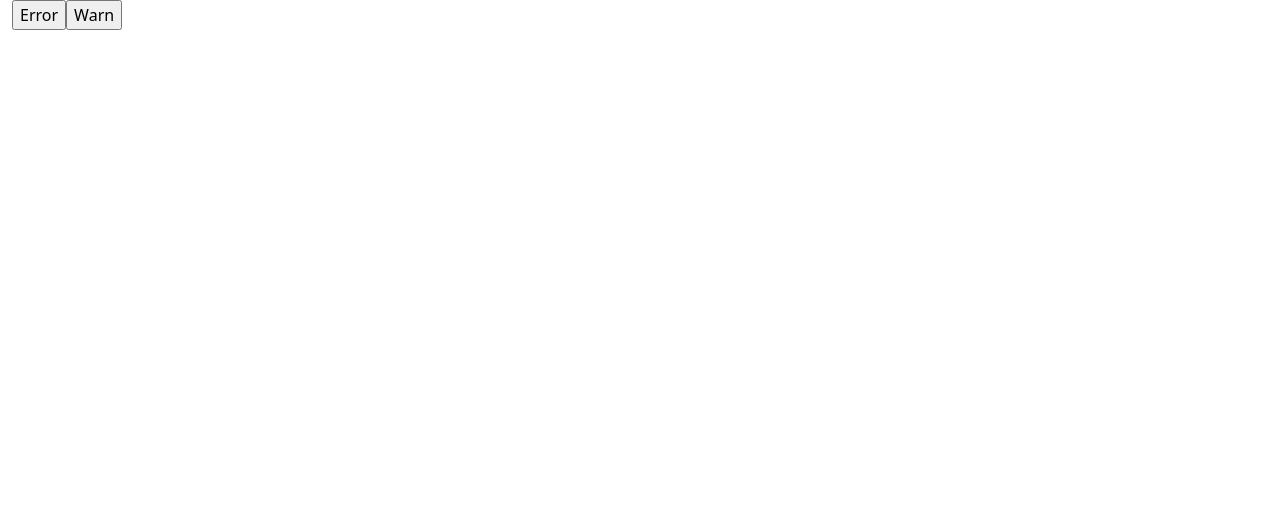
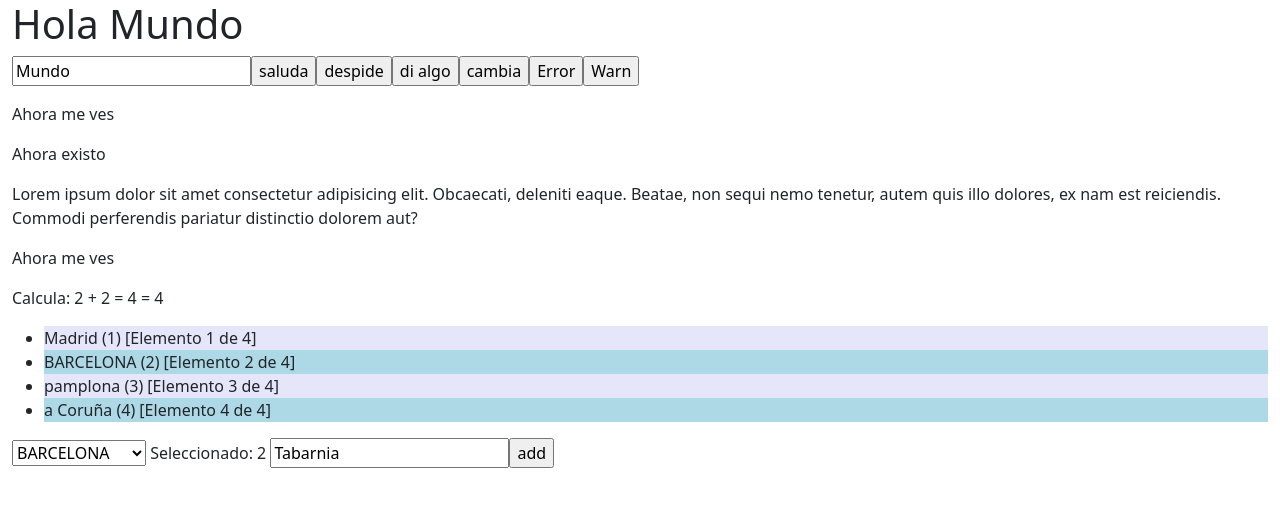
Before and after one commit to jmagit/NG20210831, an Angular app: page / in a window 1280 px wide. Shown: the top 506 px of the page. Built offline with nearby package versions, Linux system fonts and the light colour scheme.

Commit message:
Plantilla

```diff
--- a/src/app/demos/demos.component.html
+++ b/src/app/demos/demos.component.html
@@ -1,4 +1,41 @@
+<h1>Hola {{Nombre}}</h1>
 <p>
+  <input type="text" [(ngModel)]="Nombre" >
+  <input type="button" value="saluda" (click)="saluda()" >
+  <input type="button" value="despide" (click)="despide()" >
+  <input type="button" value="di algo" (click)="di('algo')" >
+  <input type="button" value="cambia" (click)="cambia()" >
   <input type="button" value="Error" (click)="vm.add('Esto es una notificación de error')" >
   <input type="button" value="Warn" (click)="vm.add('Esta notificación es un aviso', vm.NotificationType.warn)" >
 </p>
+<p [textContent]="resultado">Esto se pierde</p>
+<p [innerHTML]="resultado">Esto se pierde</p>
+
+<p [hidden]="!visible">Ahora me ves</p>
+<p *ngIf="visible">Ahora existo</p>
+
+<p [ngClass]="estetica">
+Lorem ipsum dolor sit amet consectetur adipisicing elit. Obcaecati, deleniti eaque. Beatae, non sequi nemo tenetur, autem quis illo dolores, ex nam est reiciendis. Commodi perferendis pariatur distinctio dolorem aut?
+</p>
+<p [class.semivisible]="!visible">Ahora me ves</p>
+
+<p>
+  Calcula: 2 + 2 = {{ 2 + 2 }} = {{ calcula(2, 2) }}
+</p>
+
+<ul>
+  <li *ngFor="let item of listado; let ind=index; let fondo=odd;"
+    [style.background-color]="fondo ? 'LightBlue' : 'Lavender'">
+    {{item.nombre}} ({{item.id}}) [Elemento {{ind + 1}} de {{listado.length}}]
+  </li>
+</ul>
+
+<p>
+  <select [(ngModel)]="idProvincia" >
+    <option value="">--Elige opción--</option>
+    <option *ngFor="let p of listado" [value]="p.id">{{p.nombre}}</option>
+  </select>
+  Seleccionado: {{idProvincia}}
+  <input type="text" value="Tabarnia" #txtProvincia >
+  <input type="button" value="add" (click)="add(txtProvincia.value)" >
+</p>
```
